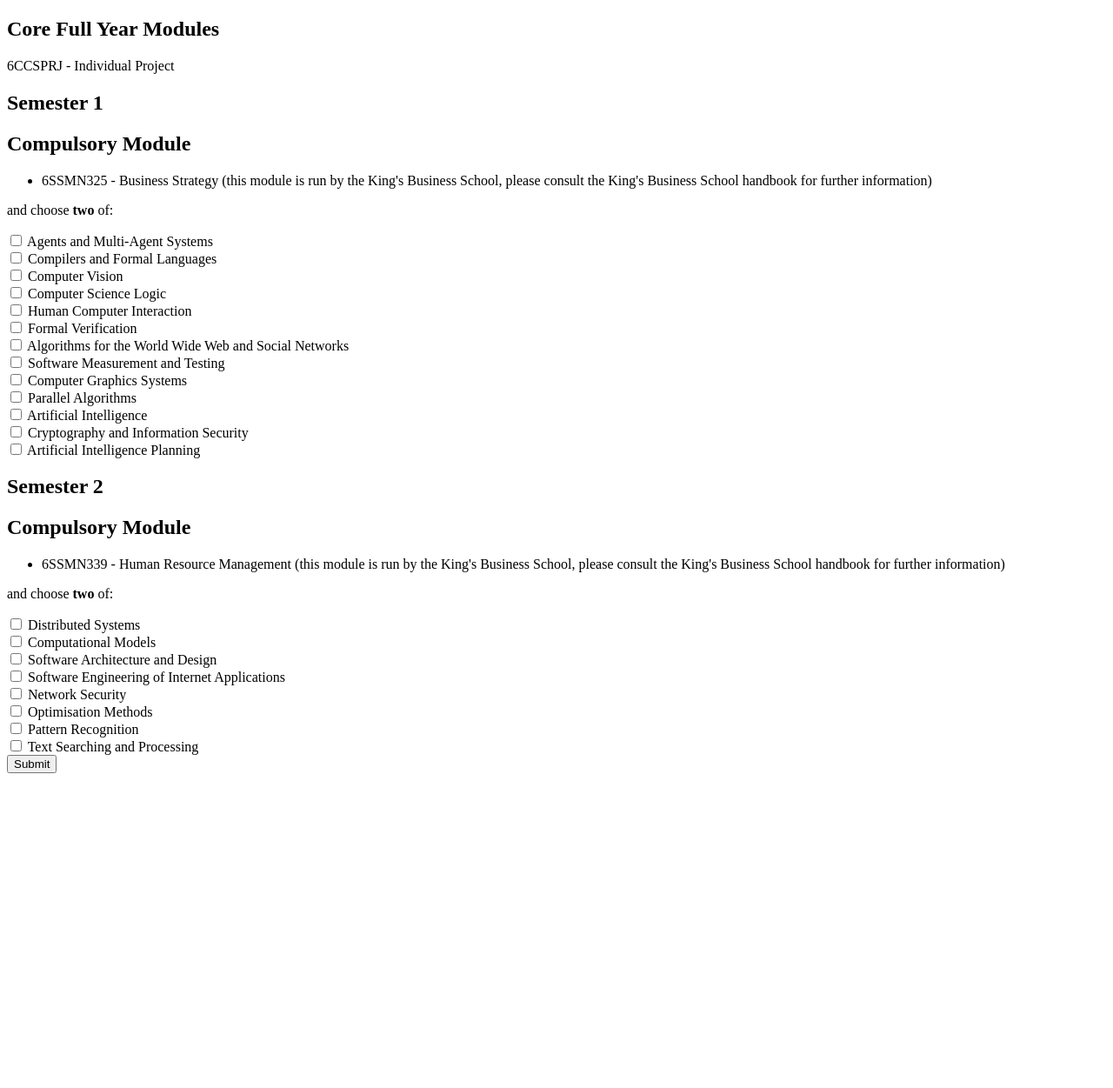
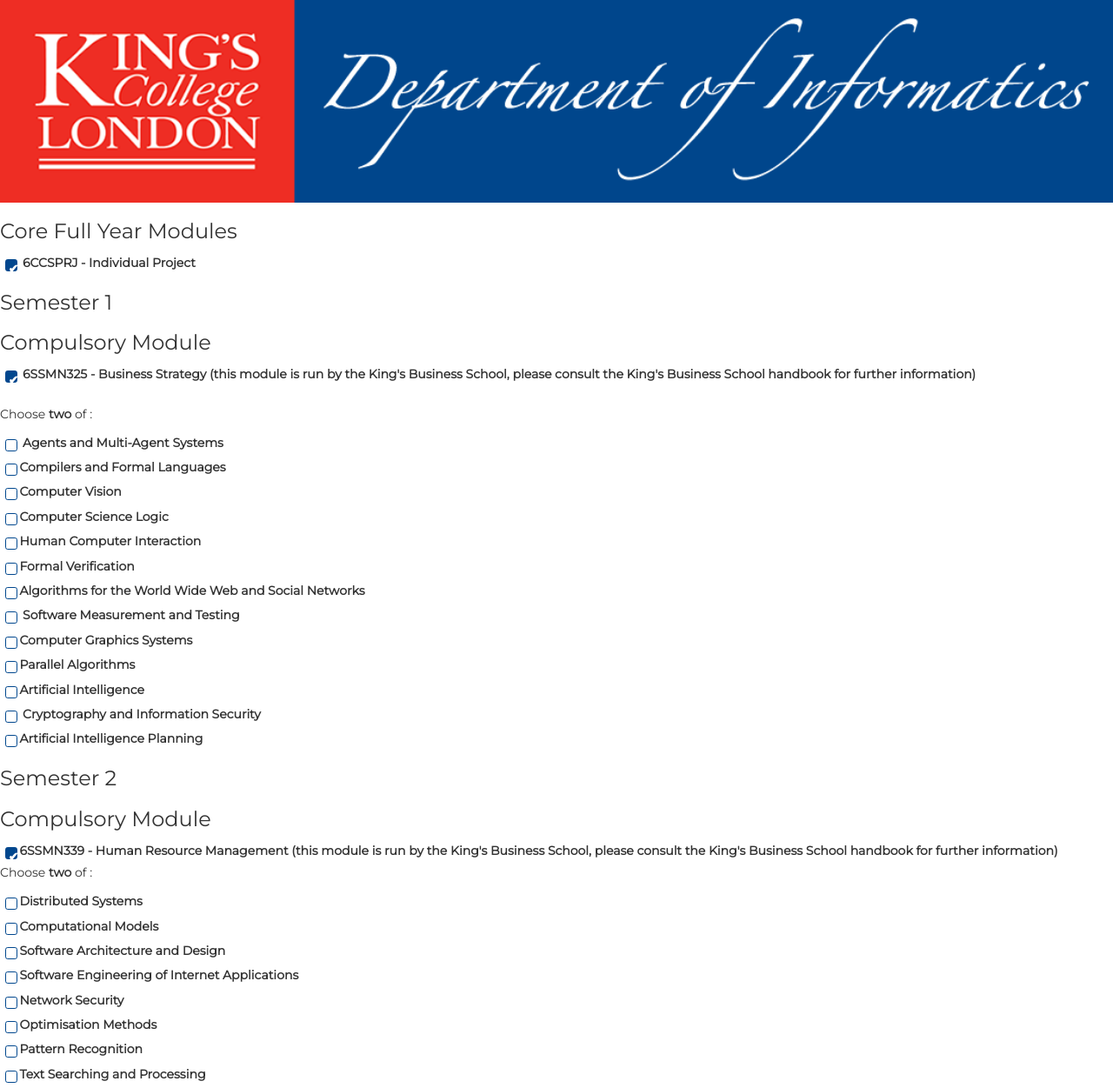
Before and after one commit to aflalasker/Module-Selector-Project, a plain HTML site: page CompSciWithManagementModuleSelection.html in a window 1280 px wide. Shown: the whole page at 87% size. Before the commit the page ends 897 px from the top, so only its background shows below. Drawn offline with nearby package versions, Linux system fonts and the light colour scheme; some packages are replaced by stand-ins of ours; a script that the page names is missing.

Commit message:
Added some markup and functionality using JS!

```diff
--- a/CompSciWithManagementModuleSelection.html
+++ b/CompSciWithManagementModuleSelection.html
@@ -2,89 +2,145 @@
 <html>
 <head>
 <meta charset="UTF-8">
+
+<link rel="stylesheet" href="https://maxcdn.bootstrapcdn.com/bootstrap/3.3.7/css/bootstrap.min.css" integrity="sha384-BVYiiSIFeK1dGmJRAkycuHAHRg32OmUcww7on3RYdg4Va+PmSTsz/K68vbdEjh4u" crossorigin="anonymous">
+
+
+<link rel="stylesheet" type="text/css" href="css/form.css">
+<link rel="stylesheet" type="text/css" href="css/generalFormDesign.css">
+<link rel="stylesheet" type="text/css" href="css/sweetalert2.css">
+<link rel="stylesheet" type="text/css" href="css/iconButtonTICK.css">
+
+<script src="http://ajax.googleapis.com/ajax/libs/jquery/1.9.1/jquery.min.js"></script>
+<script src="https://cdn.jsdelivr.net/npm/sweetalert2@6.11.0/dist/sweetalert2.min.js"></script>
+<script src="js/popup.js" type="text/javascript">
+
+<script src="https://code.jquery.com/jquery-2.2.4.js"
+  integrity="sha256-iT6Q9iMJYuQiMWNd9lDyBUStIq/8PuOW33aOqmvFpqI="
+  crossorigin="anonymous"></script>
+  <script src="js/sweetalert2.js" type="text/javascript"></script>
+
 <title>CompSci with Management Module Selection</title>
 </head>
 <body>
 
+
+	<div class = "banner">
+
+		<img class="banner-image" src="assets/KCL-header-image.png">
+
+	</div>
+
 	<form>
 
-		<h2>Core Full Year Modules</h2>
+		<h3>Core Full Year Modules</h3>
+<input type="checkbox" id="00" name="FULL_YEAR" value="AMS" checked disabled="">
+	 <label for="00"> 6CCSPRJ - Individual Project</label>
 
-		<p>6CCSPRJ - Individual Project</p>
+		<h3>Semester 1</h3>
 
-		<h2>Semester 1</h2>
+		<h3>Compulsory Module</h3>
 
-		<h2>Compulsory Module</h2>
-		<ul>
-			<li>6SSMN325 - Business Strategy (this module is run by the
+		<input type="checkbox" id="0" name="coreSEM1" value="coreSEM1" checked disabled="">
+	 <label for="0"> 6SSMN325 - Business Strategy (this module is run by the
 				King's Business School, please consult the King's Business School
-				handbook for further information)</li>
-		</ul>
+				handbook for further information)</label><br>
 
-		<p class="optionls">
-			and choose <b>two</b> of:
-		</p>
+		<p>Choose <b>two</b> of : </p>
 
-		<input type="checkbox" name="6CCS3AMS Agents and Multi-Agent Systems"
-			value="AMS"> Agents and Multi-Agent Systems<br> <input
-			type="checkbox" name="6CCS3CFL Compilers and Formal Languages"
-			value="CFL"> Compilers and Formal Languages<br> <input
-			type="checkbox" name="6CCS3COV Computer Vision" value="COV">
-		Computer Vision<br> <input type="checkbox"
-			name="6CCS3CSL Computer Science Logic" value="CSL"> Computer
-		Science Logic<br> <input type="checkbox"
-			name="6CCS3HCI Human Computer Interaction" value="HCI"> Human
-		Computer Interaction<br> <input type="checkbox"
-			name="6CCS3VER Formal Verification" value="VER"> Formal
-		Verification<br> <input type="checkbox"
-			name="6CCS3WSN Algorithms for the World Wide Web and Social Networks"
-			value="WSN"> Algorithms for the World Wide Web and Social
-		Networks<br> <input type="checkbox"
-			name="6CCS3SMT Software Measurement and Testing" value="SMT">
-		Software Measurement and Testing<br> <input type="checkbox"
-			name="6CCS3GRS Computer Graphics Systems" value="GRS">
-		Computer Graphics Systems<br> <input type="checkbox"
-			name="6CCS3PAL Parallel Algorithms" value="PAL"> Parallel
-		Algorithms<br> <input type="checkbox"
-			name="6CCS3AIN Artificial Intelligence" value="AIN">
-		Artificial Intelligence<br> <input type="checkbox"
-			name="6CCS3CIS Cryptography and Information Security" value="CIS">
-		Cryptography and Information Security<br> <input type="checkbox"
-			name="6CCS3AIP Artificial Intelligence Planning" value="AIP">
-		Artificial Intelligence Planning<br>
+	 <input type="checkbox" id="1" name="SEM1" value="AMS">
+	 <label for="1"> Agents and Multi-Agent Systems</label>
 
-		<h2>Semester 2</h2>
+	 <input type="checkbox" id="2" name="SEM1" value="CFL"><label for="2">Compilers and Formal Languages</label>
 
-		<h2>Compulsory Module</h2>
+	 <input type="checkbox" id="3" name="SEM1"	value="COV"><label for="3">Computer Vision</label>
 
-		<ul>
-			<li>6SSMN339 - Human Resource Management (this module is run by
+	 <input type="checkbox" id="4" name="SEM1" value="CSL"><label for="4">Computer Science Logic</label>
+
+	 <input type="checkbox" id="5" name="SEM1" value="HCI"><label for="5">Human Computer Interaction</label>
+
+	 <input type="checkbox" id="6" name="SEM1" value="VER"><label for="6">Formal Verification</label>
+
+	 <input type="checkbox" id="7" name="SEM1" value="WSN"><label for="7">Algorithms for the World Wide Web and Social Networks</label>
+
+	 <input type="checkbox" id="8" name="SEM1" value="SMT"><label for="8"> Software Measurement and Testing</label>
+
+	 <input type="checkbox" id="9" name="SEM1" value="GRS"><label for="9">Computer Graphics Systems</label>
+
+	 <input type="checkbox" id="10" name="SEM1" value="PAL"><label for="10">Parallel Algorithms</label>
+
+	 <input type="checkbox" id="11" name="SEM1" value="AIN"><label for="11">Artificial Intelligence</label>
+
+	 <input type="checkbox" id="12" name="SEM1" value="CIS"><label for="12"> Cryptography and Information Security</label>
+
+	 <input type="checkbox" id="13" name="SEM1" value="AIP"><label for="13">Artificial Intelligence Planning</label>
+
+		<h3>Semester 2</h3>
+
+		<h3>Compulsory Module</h3>
+
+		<input type="checkbox" id="0" name="coreSEM2" value="coreSEM2" checked disabled="">
+	 	<label for="0">6SSMN339 - Human Resource Management (this module is run by
 				the King's Business School, please consult the King's Business
-				School handbook for further information)</li>
-		</ul>
+				School handbook for further information)</label>
 
-		<p class="optionls">
-			and choose <b>two</b> of:
-		</p>
-		<input type="checkbox" name="6CCS3DSM Distributed Systems" value="DSM">
-		Distributed Systems<br> <input type="checkbox"
-			name="6CCS3COM Computational Models" value="COM">
-		Computational Models<br> <input type="checkbox"
-			name="6CCS3SAD Software Architecture and Design" value="SAD">
-		Software Architecture and Design<br> <input type="checkbox"
-			name="6CCS3SIA Software Engineering of Internet Applications"
-			value="SIA"> Software Engineering of Internet Applications<br>
-		<input type="checkbox" name="6CCS3NSE Network Security" value="NSE">
-		Network Security<br> <input type="checkbox"
-			name="6CCS3OME Optimisation Methods" value="OME">
-		Optimisation Methods<br> <input type="checkbox"
-			name="6CCS3PRE Pattern Recognition" value="PRE"> Pattern
-		Recognition<br> <input type="checkbox"
-			name="6CCS3TSP Text Searching and Processing" value="TSP">
-		Text Searching and Processing<br>
+		<p>Choose <b>two</b> of : </p>
+	 <input type="checkbox" id="14" name="SEM2" value="DSM"><label for="14">Distributed Systems</label>
 
-		<button>Submit</button>
+	 <input type="checkbox" id="15" name="SEM2" value="COM"><label for="15">Computational Models</label>
+
+	 <input type="checkbox" id="16" name="SEM2" value="SAD"><label for="16">Software Architecture and Design</label>
+
+	 <input type="checkbox" id="17" name="SEM2" value="SIA"><label for="17">Software Engineering of Internet Applications</label>
+
+	 <input type="checkbox" id="18" name="SEM2" value="NSE"><label for="18">Network Security</label>
+
+	 <input type="checkbox" id="19" name="SEM2" value="OME"><label for="19">Optimisation Methods</label>
+
+	 <input type="checkbox" id="20" name="SEM2" value="PRE"><label for="20">Pattern Recognition</label>
+
+	 <input type="checkbox" id="21" name="SEM2" value="TSP"><label for="21">Text Searching and Processing</label>
+
+	 <br>
 	</form>
+
+	<a onclick='confirmation()'>
+	<div class="button"></div></a>
+
+
+<script type="text/javascript">
+
+
+	$(document).ready(function() {
+		$("input[name='SEM1']").change(function() {
+			var maxAllowed = 2;
+				var count = $("input[name='SEM1']:checked").length;
+					if (count > maxAllowed) {
+						$(this).prop("checked", "");
+
+							errorCheck();
+				}
+	});
+});
+
+</script>
+
+<script type="text/javascript">
+
+
+	$(document).ready(function() {
+		$("input[name='SEM2']").change(function() {
+			var maxAllowed = 2;
+				var count = $("input[name='SEM2']:checked").length;
+					if (count > maxAllowed) {
+						$(this).prop("checked", "");
+
+							errorCheck();
+				}
+	});
+});
+
+</script>
 
 </body>
 </html>
```
Also changed, not shown: CompSciModuleSelection.html (+18 -8 lines).
